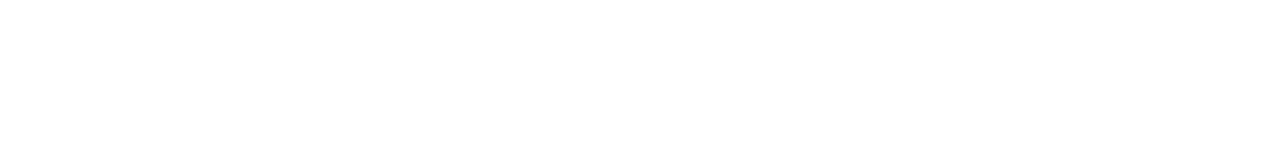
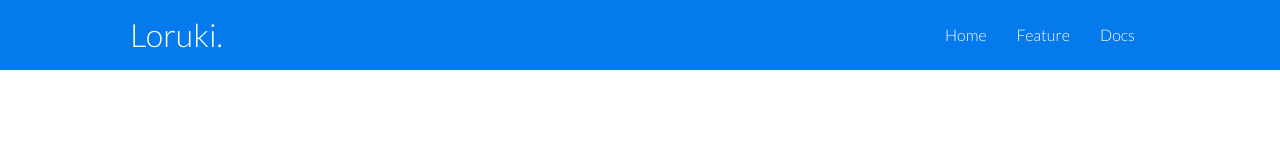
Before and after one commit to nsevindi87/Responsive-Website-Example, a plain HTML site: page index.html in a window 1280 px wide. Drawn offline with Linux system fonts and the light colour scheme.

Commit message:
header was completed

```diff
--- a/index.html
+++ b/index.html
@@ -4,11 +4,25 @@
     <meta charset="UTF-8">
     <meta http-equiv="X-UA-Compatible" content="IE=edge">
     <meta name="viewport" content="width=device-width, initial-scale=1.0">
+    <!-- CUSTON CSS FILE -->
     <link rel="stylesheet" href="style.css">
-    <title>Responsive Website Loruki | Nizami Sevindi</title>
+    <!-- FONTAWOSE CSS LINK -->
+    <link rel="stylesheet" href="https://cdnjs.cloudflare.com/ajax/libs/font-awesome/6.1.2/css/all.min.css" integrity="sha512-1sCRPdkRXhBV2PBLUdRb4tMg1w2YPf37qatUFeS7zlBy7jJI8Lf4VHwWfZZfpXtYSLy85pkm9GaYVYMfw5BC1A==" crossorigin="anonymous" referrerpolicy="no-referrer" />
+    <title>Loruki | Cloud Hosting For Everyone | Nizami Sevindi</title>
 </head>
 <body>
-
+    <div class="navbar">
+        <div class="container flex">
+            <h1 class="logo">Loruki.</h1>
+            <nav >
+                <ul class="flex">
+                    <li><a href="index.html">Home</a></li>
+                    <li><a href="features.html">Feature</a></li>
+                    <li><a href="docs.html">Docs</a></li>
+                </ul>
+            </nav>
+        </div>
+    </div>
 
 
 
--- a/style.css
+++ b/style.css
@@ -0,0 +1,79 @@
+@import url('https://fonts.googleapis.com/css2?family=Lato:wght@300&display=swap');
+
+/* Base Style */
+*{
+    box-sizing: border-box;
+    margin: 0;
+    padding: 0;
+}
+
+:root{
+    --main: #047aed;
+    --text: #fff;
+}
+
+body{
+    font-family: 'lato', sans-serif;
+    color: #333;
+    line-height: 1.6;
+}
+
+ul{
+    list-style-type: none;
+}
+
+a{
+    text-decoration: none;
+    color: #333;
+}
+
+h1,h2{
+    font-weight: 300;
+    line-height: 1.2;
+    margin: 10px 0;
+}
+
+p{
+    margin: 10px 0;
+}
+
+img{
+    width: 100%;
+}
+
+/* Navbar Section */
+.navbar{
+    background-color: var(--main);
+    color: var(--text);
+    height: 70px;
+}
+
+.navbar a{
+    color: var(--text);
+    padding: 10px;
+    margin: 0 5px;
+    border-bottom: 0.2rem solid transparent;
+    transition: all 0.4s ease;
+}
+
+.navbar a:hover{
+    border-color: var(--text);
+}
+
+.navbar .flex{
+    justify-content: space-between;
+}
+
+.container{
+    max-width: 1100px;
+    margin: 0 auto;
+    overflow: auto; /* For navbar margin-top to hidden. I couldnt understand!  */
+    padding: 0 40px;
+}
+
+.flex{
+    display: flex;
+    justify-content: center;
+    align-items: center;
+    height: 100%;
+}
```
Also changed, not shown: img/Bildschirmfoto 2022-08-04 um 14.14.10.png (added), img/Bildschirmfoto 2022-08-04 um 14.14.41.png (added).
